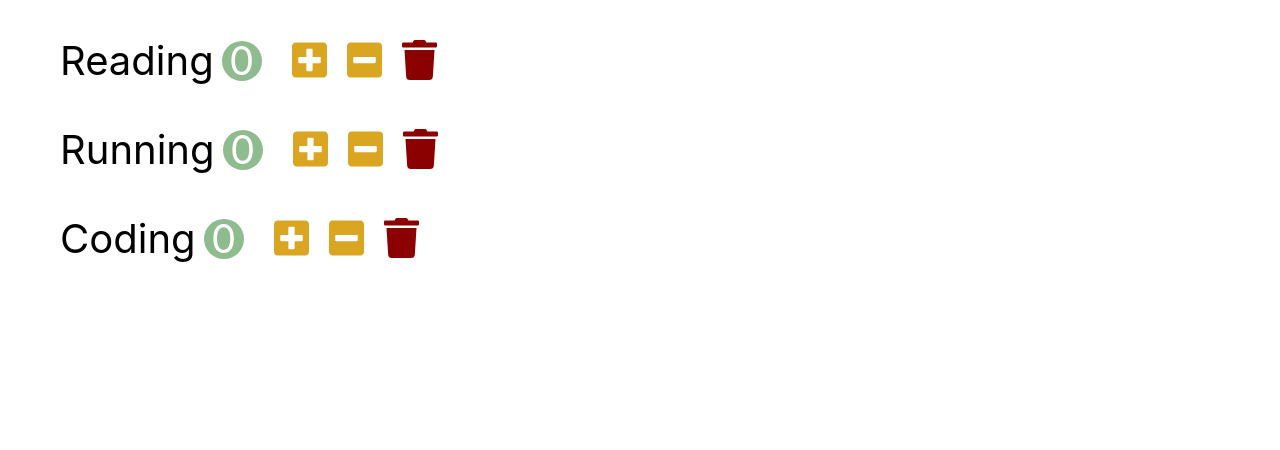
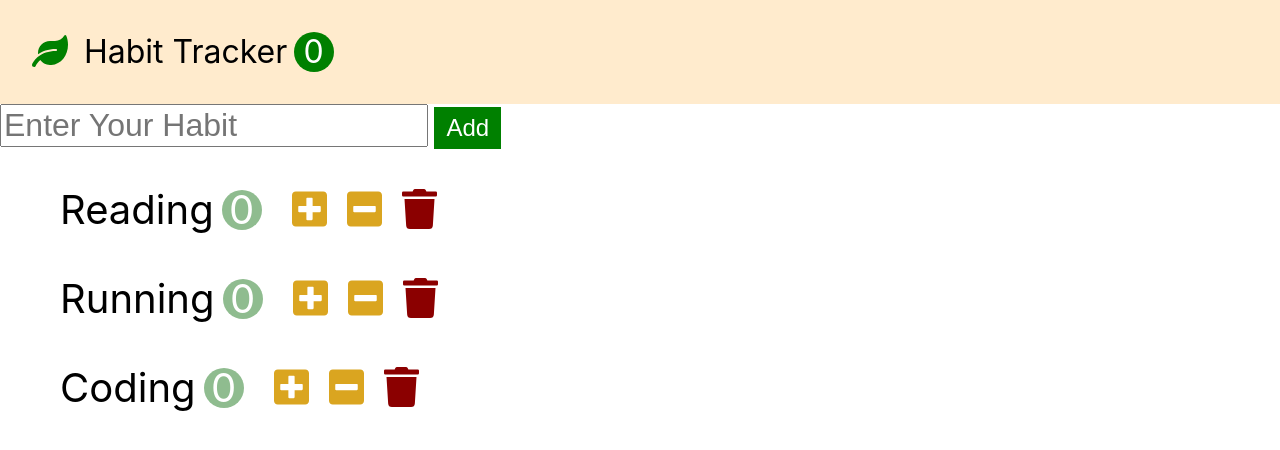
Before and after one commit to crystal1229d/habbit-tracker-react, a React (Create React App) app: page / in a window 1280 px wide. Shown: the top 450 px of the page. Built offline with nearby package versions, Linux system fonts and the light colour scheme.

Commit message:
2021-03-29(MON)

```diff
--- a/src/app.css
+++ b/src/app.css
@@ -1,7 +1,51 @@
+* {
+  box-sizing: border-box;
+}
+
 button {
   outline: none;
   border: 0;
   cursor: pointer;
+}
+
+nav {
+  font-size: 2rem;
+  padding: 1em;
+  background-color: blanchedalmond;
+}
+
+.navbar-logo {
+  color: green;
+  margin-right: 0.5em;
+}
+
+.navbar-count {
+  display: inline-block;
+  text-align: center;
+  font-size: 2rem;
+  width: 2.5rem;
+  height: 2.5rem;
+  line-height:2.5rem;
+  margin-left: 0.2em;
+  background-color: green;
+  color: white;
+  border-radius: 50%;
+}
+
+.add-input {
+  font-size: 2rem;
+}
+
+.add-input {
+  margin-right: 0.2em;
+}
+
+.add-button {
+  height: 100%;
+  font-size: 1.5rem;
+  padding: 0.3em 0.5em;
+  background-color: green;
+  color: white;
 }
 
 .habit {
--- a/src/app.jsx
+++ b/src/app.jsx
@@ -1,9 +1,58 @@
-import React from 'react';
+import React, { Component } from 'react';
 import './app.css';
-import Habits from './components/habits';
+import Habits from './components/habits'
+import Navbar from './components/navbar';
 
-function App() {
-  return <Habits />
+class App extends Component {
+  state = {
+      habits: [
+          { id: 1, name: 'Reading', count: 0 },
+          { id: 2, name: 'Running', count: 0 },
+          { id: 3, name: 'Coding', count: 0 },
+      ],
+  };
+
+  handleIncrement = (habit) => {
+      // React에서 state를 직접적으로 수정하는 것은 좋지 않다 => spread operator로 새로운 배열 껍데기를 만들어 처리
+      const habits = [...this.state.habits];
+      const index = habits.indexOf(habit);
+      habits[index].count++;
+      // this.setState({ habits: habits }); // 키와 밸류과 동일한 이름이므로 하나로 생략
+      this.setState({ habits });
+  };
+
+  handleDecrement = (habit) => {
+      const habits = [...this.state.habits];
+      const index = habits.indexOf(habit);
+      const count = habits[index].count - 1;
+      habits[index].count = count < 0 ? 0 : count;
+      this.setState({ habits });
+  };
+
+  handleDelete = (habit) => {
+      const habits = this.state.habits.filter(item => item.id !== habit.id);
+      this.setState({ habits });
+  };
+
+  handleAdd = name => {
+    const habits = [...this.state.habits, { id: Date.now(), name, count: 0 }];
+    this.setState({ habits });
+  };
+
+  render() {
+    return (
+      <>
+      <Navbar totalCount={this.state.habits.filter(item => item.count > 0).length} />
+      <Habits
+      habits={this.state.habits}
+      onIncrement={this.handleIncrement}
+      onDecrement={this.handleDecrement}
+      onDelete={this.handleDelete}
+      onAdd={this.handleAdd}
+      />
+      </>
+      );
+  }
 }
 
 export default App;
--- /dev/null
+++ b/src/components/habitAddForm.jsx
@@ -0,0 +1,25 @@
+import React, { Component } from 'react';
+
+class HabitAddForm extends Component {
+    inputRef = React.createRef();   // DOM요소에 바로 접근X. 리액트에서 제공하는 Ref이용
+    formRef = React.createRef();
+
+    onSubmit = event => {
+        event.preventDefault(); // onSubmit 발생시 브라우저 기본 동작(리프레쉬) 방지
+        const name = this.inputRef.current.value;
+        name && this.props.onAdd(name);
+        // this.inputRef.current.value = '';
+        this.formRef.current.reset();
+    };
+
+    render() {
+        return (
+            <form ref={this.formRef} className="add-form" onSubmit={this.onSubmit}>
+                <input ref={this.inputRef} type="text" className="add-input" placeholder="Enter Your Habit" />
+                <button className="add-button">Add</button>
+            </form>
+        );
+    }
+}
+
+export default HabitAddForm;
--- a/src/components/habits.jsx
+++ b/src/components/habits.jsx
@@ -1,40 +1,42 @@
 import React, { Component } from 'react';
 import Habit from './habit';
+import HabitAddForm from './habitAddForm';
 
 class Habits extends Component {
-    state = {
-        habits: [
-            { id: 1, name: 'Reading', count: 0 },
-            { id: 2, name: 'Running', count: 0 },
-            { id: 3, name: 'Coding', count: 0 },
-        ],
-    };
 
     handleIncrement = (habit) => {
-        console.log(`handleIncrement ${habit.name}`)
+        this.props.onIncrement(habit);
     };
 
     handleDecrement = (habit) => {
-        console.log(`handleDecrement ${habit.name}`)
+        this.props.onDecrement(habit);
     };
 
     handleDelete = (habit) => {
-        console.log(`handleDelete ${habit.name}`)
+        this.props.onDelete(habit);
     };
+
+    handleAdd = name => {
+        this.props.onAdd(name);
+    }
 
     render() {
         return (
+            <>
+            <HabitAddForm onAdd={this.handleAdd}/>
             <ul>
-            {this.state.habits.map(habit => (
+            {this.props.habits.map(habit => (
                 <Habit
                     key={habit.id}
                     habit={habit}
                     onIncrement={this.handleIncrement}
                     onDecrement={this.handleDecrement}
                     onDelete={this.handleDelete}
+                    onAdd={this.handleAdd}
                 />
             ))}
             </ul>
+            </>
         );
     }
 }
--- /dev/null
+++ b/src/components/navbar.jsx
@@ -0,0 +1,15 @@
+import React, { Component } from 'react';
+
+class Navbar extends Component {
+    render() {
+        return (
+            <nav>
+                <i className="navbar-logo fas fa-leaf"></i>
+                <span>Habit Tracker</span>
+                <span className="navbar-count">{this.props.totalCount}</span>
+            </nav>
+        );
+    }
+}
+
+export default Navbar;
```
